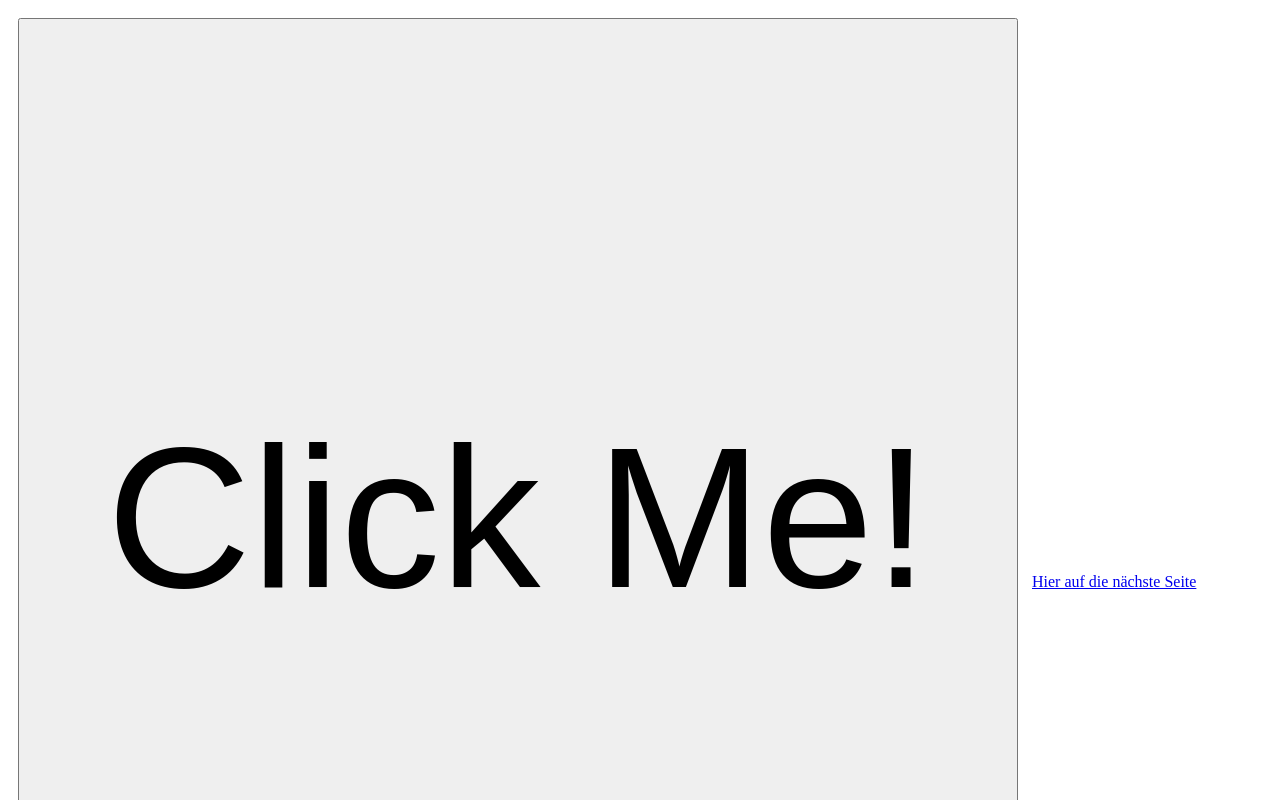
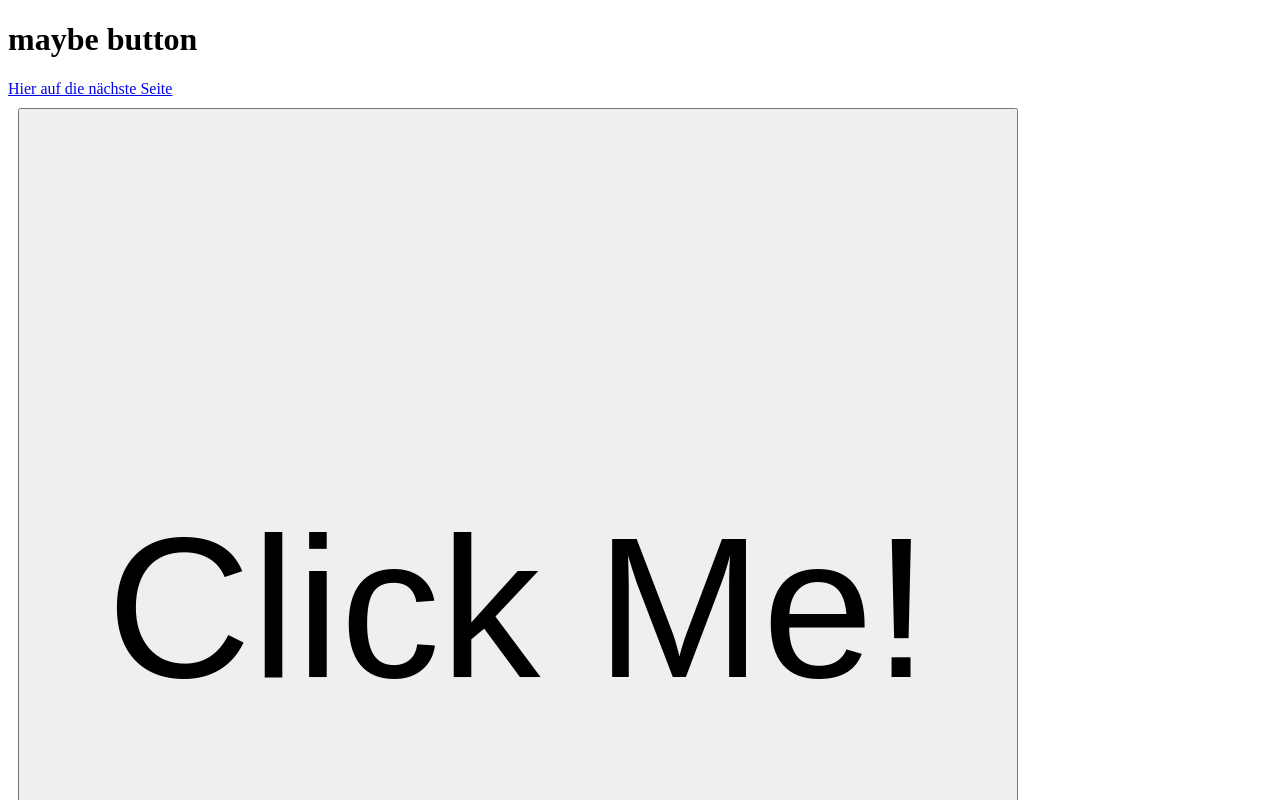
Before and after one commit to Bonicea/meine-seite, a plain HTML site: page index.html in a window 1280 px wide. Shown: the top 800 px of the page. Drawn offline with Linux system fonts and the light colour scheme.

Commit message:
2te verlinkung 2 versuch

```diff
--- a/index.html
+++ b/index.html
@@ -6,6 +6,9 @@
     <title>Hintergrund-Change</title>
 </head>
 <body>
+<h1>maybe button</h1>
+<a href="page1.html">Hier auf die nächste Seite</a>
+<br>
     <button id="button"
             style="height:1000px;
             width:1000px;
@@ -13,7 +16,7 @@
             font-size: 200px"
         >Click Me!</button>
 
-        <a href="page1.html">Hier auf die nächste Seite</a>
+
 
     <script>
             let isBlue = true;
```
